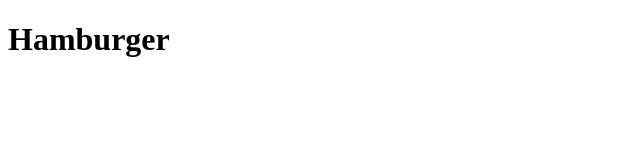
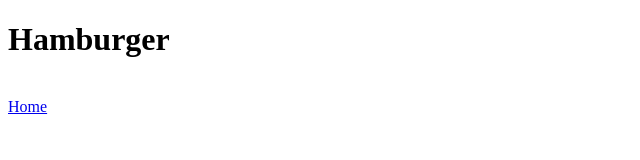
Before and after one commit to mszrsbotond/odin_project, a plain HTML site: page html_css/html_basics/project_recipes/recipes/hamburger.html in a window 1280 px wide. Shown: the full height of the page, 0-640 px from the left. Drawn offline with Linux system fonts and the light colour scheme.

Commit message:
add home page button

```diff
--- a/html_css/html_basics/project_recipes/recipes/hamburger.html
+++ b/html_css/html_basics/project_recipes/recipes/hamburger.html
@@ -6,6 +6,7 @@
     <title>Document</title>
 </head>
 <body>
-    <h1>Hamburger</h1>
+    <h1>Hamburger</h1><br>
+    <a href="../index.html">Home</a>
 </body>
 </html>
```
